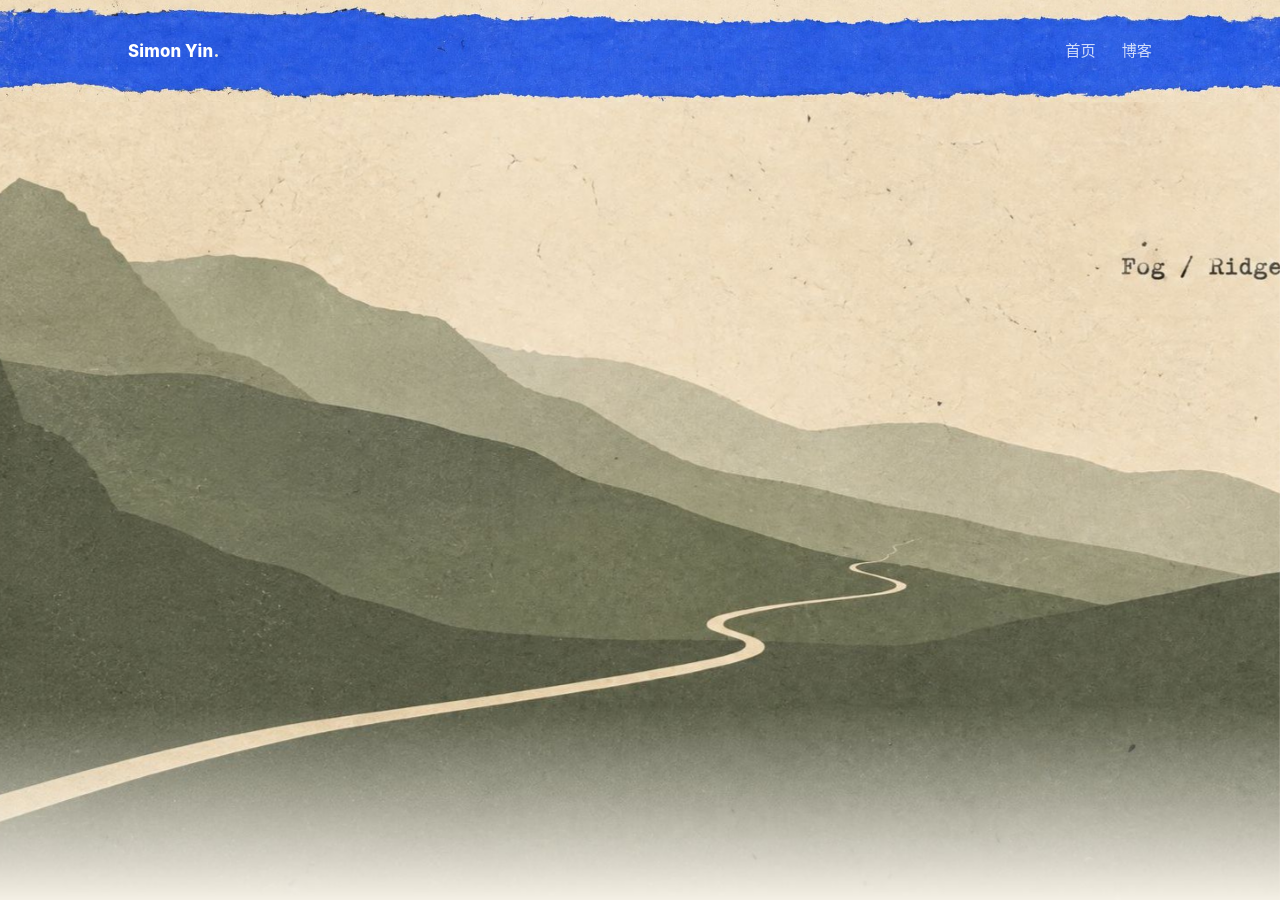
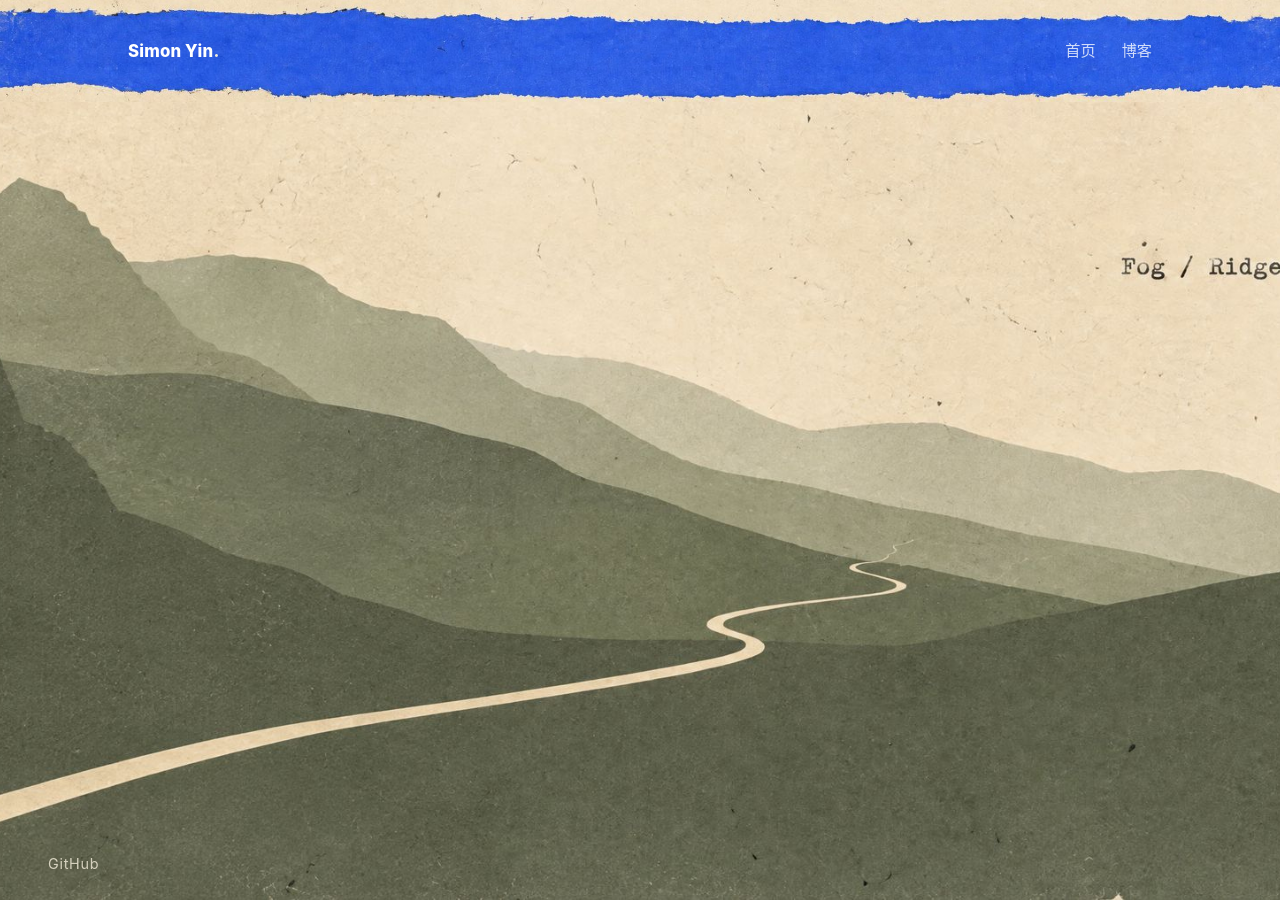
Before and after one commit to Simon96128/Simon96128.github.io, a Jekyll site: the page built from index.html, in a window 1280 px wide and 900 px high. Built offline with Jekyll 4.4.1, drawn with Linux system fonts in a browser that asks for light colours.

Commit message:
Move GitHub link to bottom-left corner of homepage artwork

```diff
--- a/_layouts/default.html
+++ b/_layouts/default.html
@@ -83,10 +83,12 @@
     {{ content }}
   </main>
 
+  {% unless page.hide_footer %}
   <footer class="site-footer">
     <div class="site-footer-inner">
-      © {{ site.time | date: "%Y" }} {{ site.title }} · <a href="https://github.com/{{ site.github_username }}" target="_blank" rel="noopener">GitHub</a>
+      © {{ site.time | date: "%Y" }} {{ site.title }}
     </div>
   </footer>
+  {% endunless %}
 </body>
 </html>
--- a/assets/css/style.css
+++ b/assets/css/style.css
@@ -96,6 +96,7 @@ main#content {
 
 /* ---------- 首页 Hero ---------- */
 .hero {
+  position: relative;
   width: 100vw;
   margin-left: calc(50% - 50vw);
   min-height: calc(100vh - var(--masthead-h));
@@ -106,6 +107,19 @@ main#content {
   padding: 48px 48px;
   background: url("../images/bg-hero.jpg") center / cover no-repeat;
 }
+
+/* 左下角 GitHub 角标 */
+.hero-github {
+  position: absolute;
+  left: 48px;
+  bottom: 24px;
+  color: rgba(240, 234, 216, 0.82);
+  text-decoration: none;
+  font-size: 0.9rem;
+  letter-spacing: 0.05em;
+  transition: color 0.2s ease;
+}
+.hero-github:hover { color: #fff; }
 
 /* ---------- 区块 ---------- */
 .section { padding: 64px 0; border-top: 1px solid var(--line); }
--- a/index.html
+++ b/index.html
@@ -1,5 +1,8 @@
 ---
 layout: default
+hide_footer: true
 ---
 
-<section class="hero"></section>
+<section class="hero">
+  <a class="hero-github" href="https://github.com/{{ site.github_username }}" target="_blank" rel="noopener">GitHub</a>
+</section>
```
Also changed, not shown: assets/images/bg-hero.jpg.
